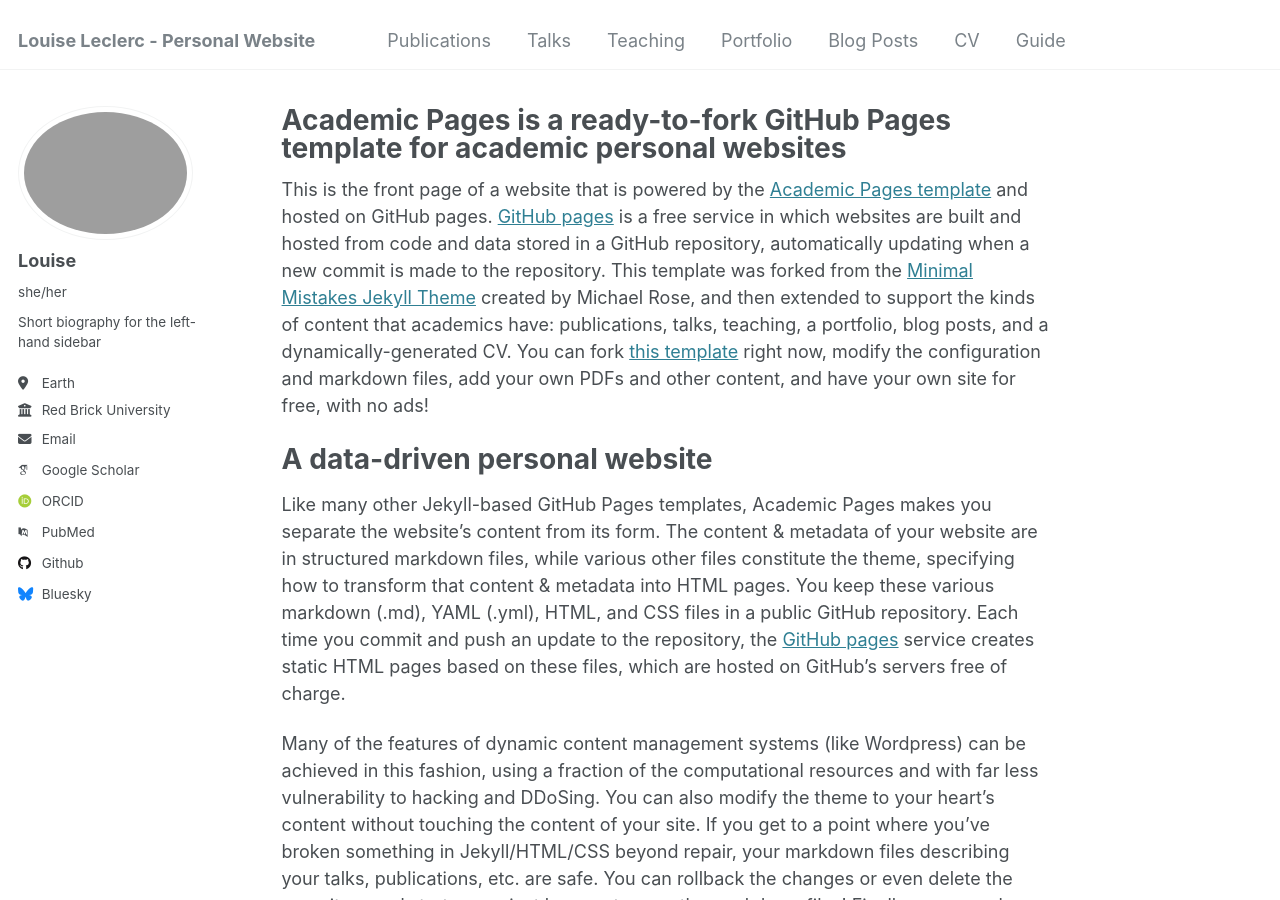
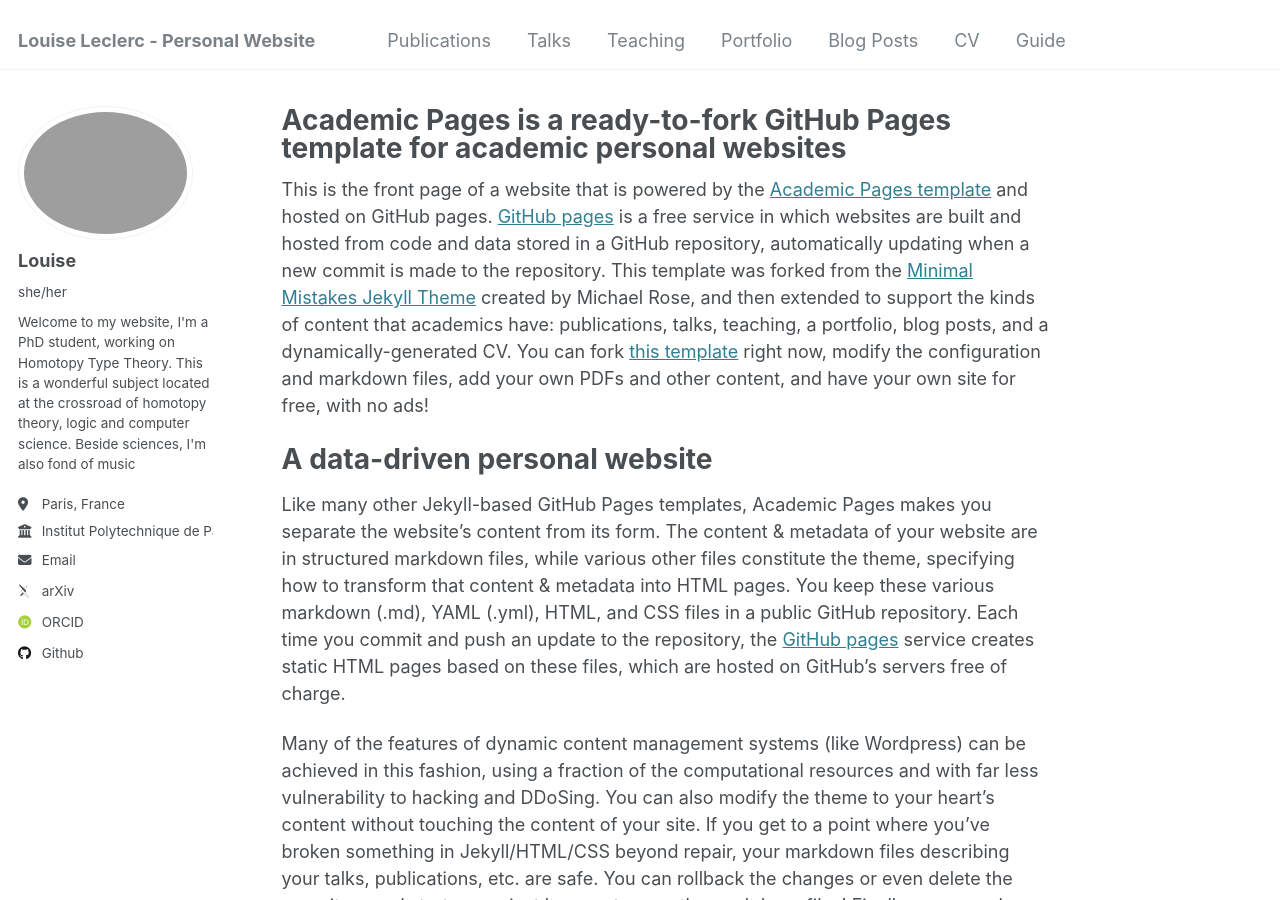
Before and after one commit to luyise/luyise.github.io, a Jekyll site: the page built from _pages/about.md, in a window 1280 px wide and 900 px high. Built offline with Jekyll 4.4.1, drawn with Linux system fonts in a browser that asks for light colours; some web fonts are replaced.

Commit message:
updated _config

```diff
--- a/_config.yml
+++ b/_config.yml
@@ -24,19 +24,19 @@
   avatar           : "profile.png"
   name             : "Louise"
   pronouns         : "she/her"
-  bio              : "Short biography for the left-hand sidebar"
-  location         : "Earth"
-  employer         : "Red Brick University"
+  bio              : "Welcome to my website, I'm a PhD student, working on Homotopy Type Theory. This is a wonderful subject located at the crossroad of homotopy theory, logic and computer science. Beside sciences, I'm also fond of music"
+  location         : "Paris, France"
+  employer         : "Institut Polytechnique de Paris"
   uri              : # URL
-  email            : "none@example.org"
+  email            : "<forename> [dot] <name> [at] polytechnique [dot] edu"
 
   # Academic websites
-  arxiv            : # URL - Update with the correct link to your profile
-  googlescholar    : "https://scholar.google.com/citations?user=PS_CX0AAAAAJ"
+  arxiv            : "https://arxiv.org/search/math?searchtype=author&query=Leclerc,+L"
+  googlescholar    : # URL
   impactstory      : # URL
-  orcid            : "http://orcid.org/yourorcidurl"
+  orcid            : "https://orcid.org/0009-0002-2360-6657"
   semantic         : # URL
-  pubmed           : "https://www.ncbi.nlm.nih.gov/pubmed/?term=john+snow"
+  pubmed           : # URL
   researchgate     : # URL
   scopus           : # URL
 
@@ -44,12 +44,12 @@
   bitbucket        : # Username - Update with your username on the site
   codepen          : # Username
   dribbble         : # Username
-  github           : "academicpages"
+  github           : "luyise"
   kaggle           : # Username
   stackoverflow    : # User number or user number and name (i.e., use "1" or "1/jeff-atwood")
 
   # Social media
-  bluesky          : "bsky.app" # Replace this with you Bluesky username
+  bluesky          : # Replace this with you Bluesky username
   facebook         : # Username
   flickr           : # Username
   foursquare       : # Username
```
